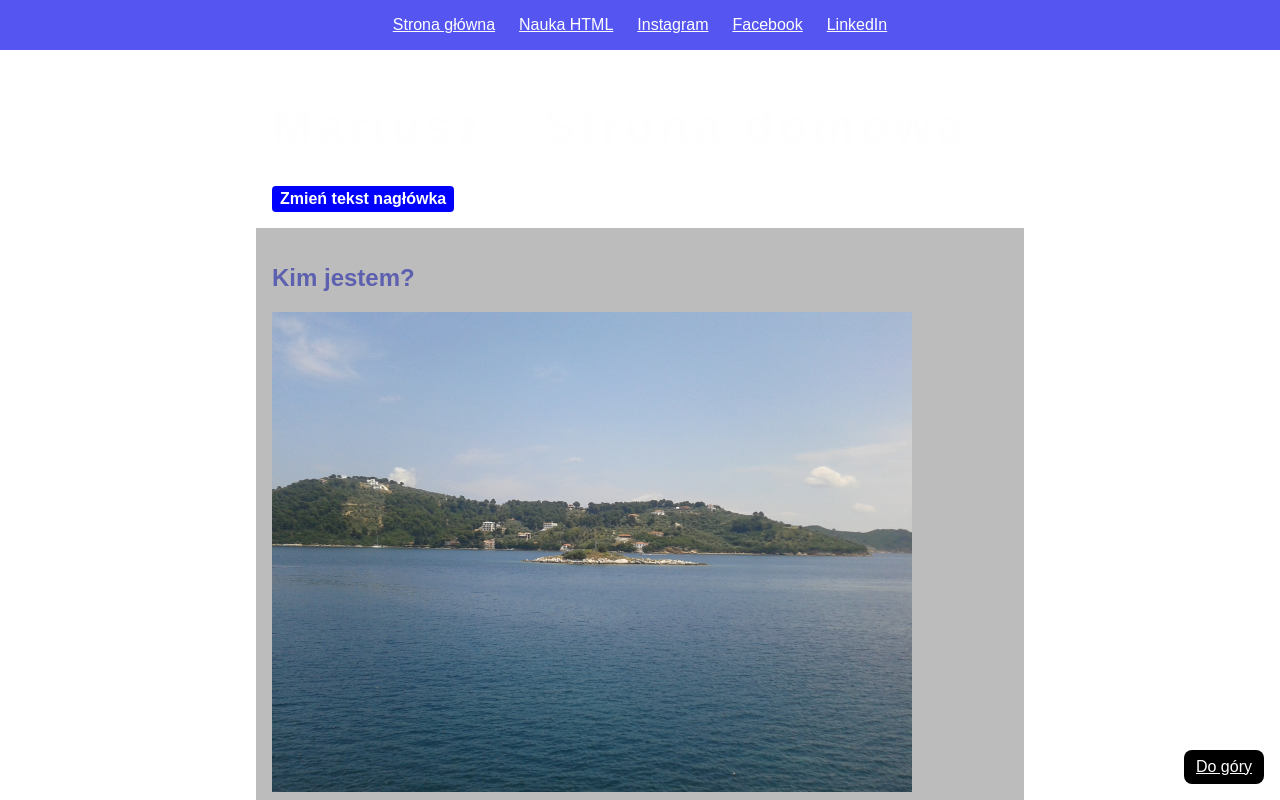
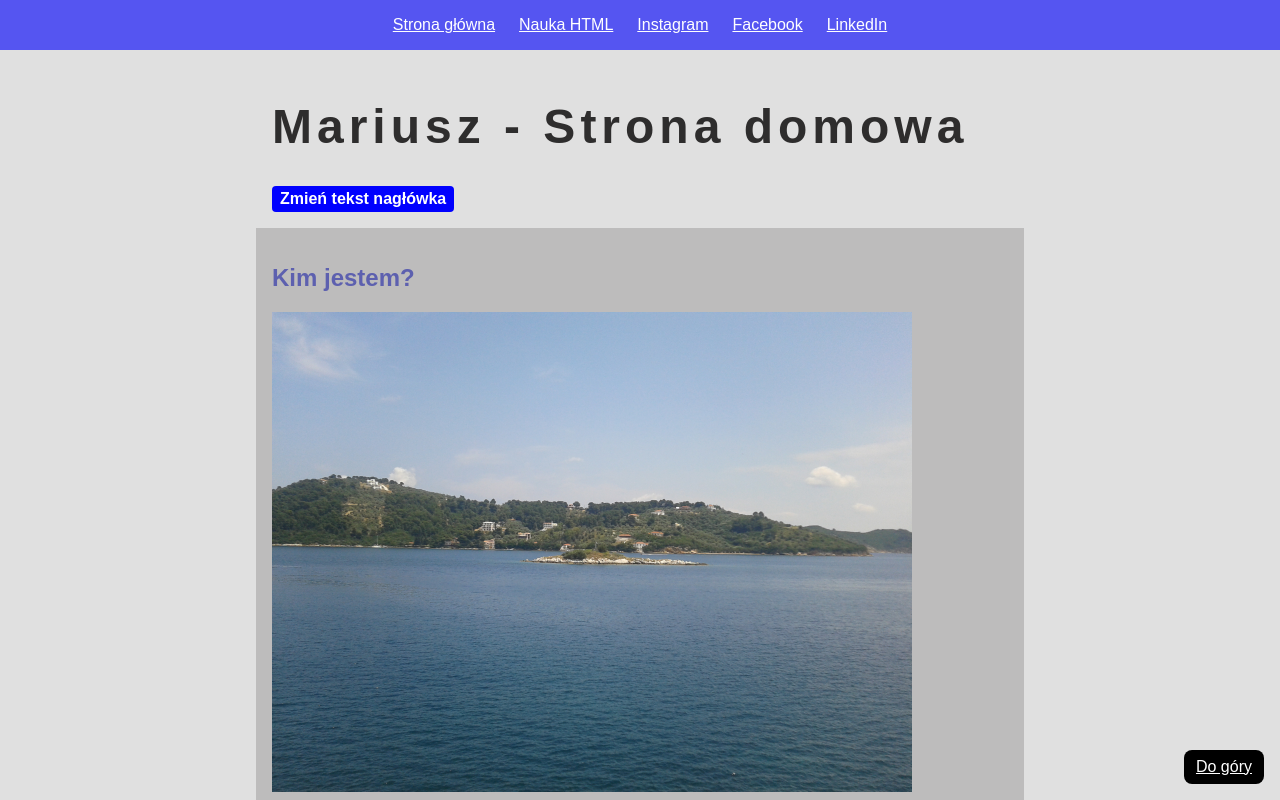
Before and after one commit to mariuszwuteefowicz/homepage, a website built with Parcel: page src/index.html in a window 1280 px wide. Shown: the top 800 px of the page. Built offline with nearby package versions, Linux system fonts and the light colour scheme.

Commit message:
Update main.scss

```diff
--- a/src/styles/main.scss
+++ b/src/styles/main.scss
@@ -16,11 +16,11 @@ html {
 }
 
 body {
-    background-image: linear-gradient(43deg, #4158D0 0%, #C850C0 46%, #755415 100%);
+    background-image: linear-gradient(43deg, #4158D0 0%, #C850C0 46%, #836123 100%);
     font-family: Arial, Helvetica, sans-serif;
     min-height: 100vh;
     @media screen and (min-width: $tablet) {
-        background: white;
+        background: rgb(224, 224, 224);
     }
 }
 
@@ -164,7 +164,7 @@ section a {
 
     &__heading {
         font-size: 1.5rem;
-        color: #fefefe;
+        color: #2e2d2d;
         font-weight: 600;
         letter-spacing: 5px;
         @media screen and (min-width: $tablet) {
```
